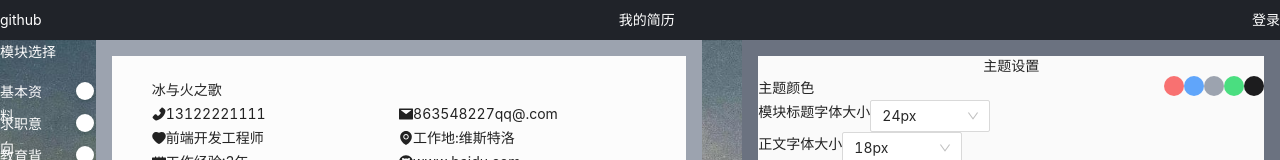
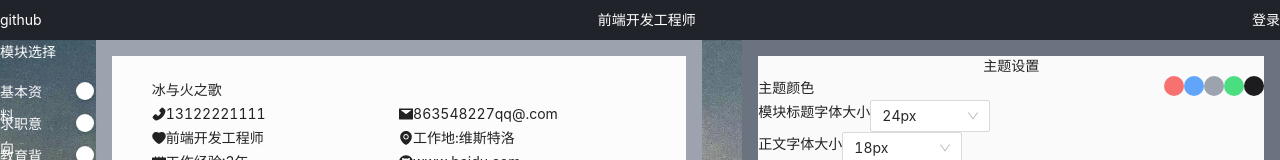
Before and after one commit to icefiresong24/MyResuem, a React (Vite) app: page / in a window 1280 px wide. Shown: the top 160 px of the page. Built offline with nearby package versions, Linux system fonts and the light colour scheme.

Commit message:
feat:add github link

```diff
--- a/src/components/Design.tsx
+++ b/src/components/Design.tsx
@@ -11,13 +11,17 @@ import "./desing.scss";
 function Design(props: any) {
 
   let [select, setSelect] = useState<string>("");
-
+  function goGithub() {
+    window.open ("https://github.com/icefiresong24/MyResuem");
+  }
   return (
     <>
       <div className="flex items-center bg-[#202329] text-white justify-between h-10">
-        <div>github</div>
+        <div className="cursor-pointer" onClick={goGithub}>
+          github
+        </div>
         <div className="flex">
-          <div>我的简历</div>
+          <div>前端开发工程师</div>
         </div>
         <div>登录</div>
       </div>
@@ -36,7 +40,6 @@ function Design(props: any) {
         <section className="w-140 bg-gray-500 p-4 <lg:hidden">
           <Setting current={select} onSelect={setSelect} />
         </section>
-
       </div>
     </>
   );
--- a/src/components/setting/Common.tsx
+++ b/src/components/setting/Common.tsx
@@ -4,7 +4,7 @@ const { Option } = Select;
 function Common(props: any) {
   function exportPDF() {
     const pdf = document.getElementById("pdf");
-    downloadPDF(pdf!, "jianli", false, () => {});
+    downloadPDF(pdf!, "前端开发工程师", false, () => {});
   }
   function handleChange(element: string, property: string) {
     return (value: string) => {
```
